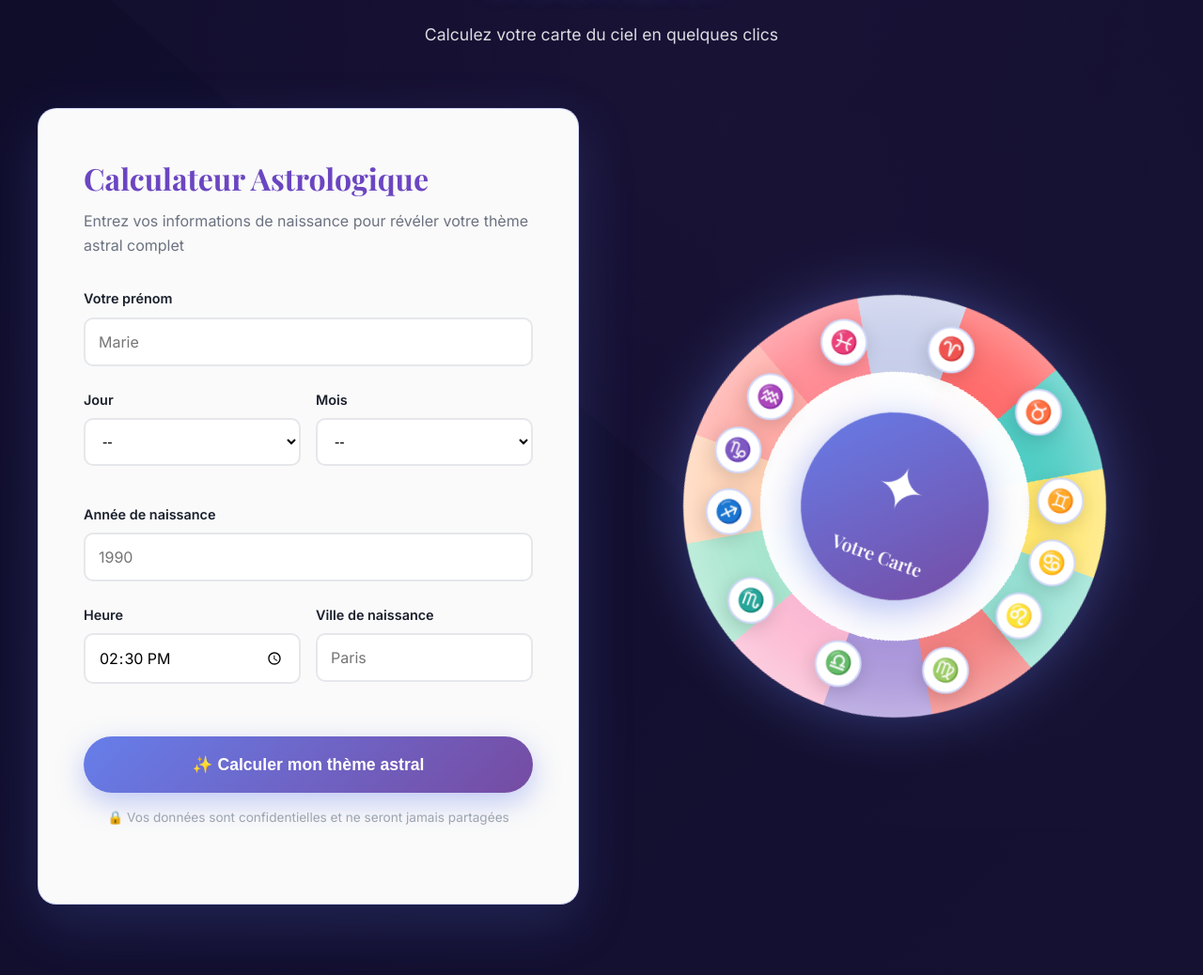
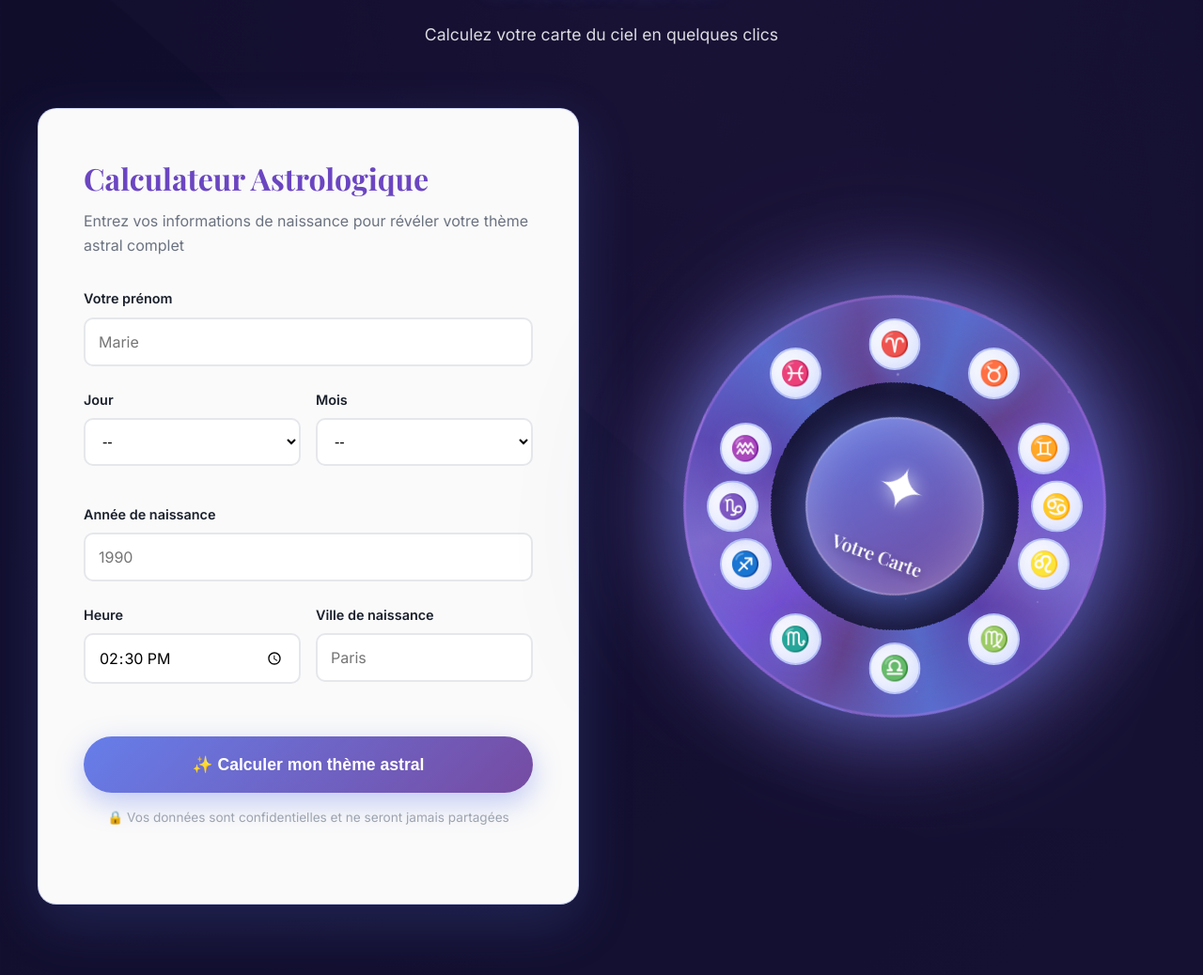
Before and after one commit to myphistone-boop/AGENT, a Python web app: template templates/therapeute/template_cosmique.html in a window 1280 px wide. Shown: the part 1030-2068 px from the top of the page at 94% size. Run offline with Jinja, Linux system fonts and the light colour scheme; the template is opened without the code that fills it, so the values that code supplies are empty.

Commit message:
feat: Redesign zodiac wheel with cosmic purple/blue theme
Complete redesign of the astrological calculator wheel to perfectly
match the site's cosmic theme:

**Visual Changes:**
- Replaced multicolor gradient with purple/blue cosmic palette
- Colors: #667eea, #764ba2, #8b5cf6, #9f7aea, #6b46c1 (site theme)
- Dark cosmic center: rgba(15, 12, 41, 0.95) matching site background
- Added starfield overlay with twinkling white stars on wheel
- Border with cosmic purple glow (rgba(159, 122, 234, 0.5))

**Animations:**
- Main wheel: 120s rotation + 4s pulsing glow effect
- Center: 3s breathing glow animation
- Signs container: 120s counter-rotation (signs stay upright)
- Starfield: 3s twinkle animation
- Hover effects on zodiac signs with scale + enhanced glow

**Styling:**
- Cosmic purple shadows with multiple layers
- Gradient backgrounds matching site's --gradient variable
- Enhanced borders with transparency for glass effect
- Center sphere with inset lighting effect
- White/light blue gradient on sign circles for contrast

**Result:**
Perfect visual harmony with the site's cosmic theme.
The wheel now looks like an authentic mystical artifact
instead of a generic colorful circle.

```diff
--- a/templates/therapeute/template_cosmique.html
+++ b/templates/therapeute/template_cosmique.html
@@ -1346,12 +1346,13 @@
             box-shadow: 0 15px 40px rgba(102, 126, 234, 0.5);
         }
 
-        /* Zodiac Wheel */
+        /* Zodiac Wheel - Cosmic Theme */
         .zodiac-wheel-container {
             position: relative;
             display: flex;
             align-items: center;
             justify-content: center;
+            padding: 2rem;
         }
 
         .zodiac-wheel {
@@ -1360,31 +1361,77 @@
             position: relative;
             border-radius: 50%;
             background:
-                radial-gradient(circle at center, rgba(255, 255, 255, 0.98) 0%, rgba(255, 255, 255, 0.98) 45%, transparent 45%),
+                radial-gradient(circle at center, rgba(15, 12, 41, 0.95) 0%, rgba(15, 12, 41, 0.95) 42%, transparent 42%),
                 conic-gradient(
                     from 0deg,
-                    #FF6B6B 0deg 30deg,
-                    #4ECDC4 30deg 60deg,
-                    #FFE66D 60deg 90deg,
-                    #95E1D3 90deg 120deg,
-                    #F38181 120deg 150deg,
-                    #AA96DA 150deg 180deg,
-                    #FCBAD3 180deg 210deg,
-                    #A8E6CF 210deg 240deg,
-                    #FFD3B6 240deg 270deg,
-                    #FFAAA5 270deg 300deg,
-                    #FF8B94 300deg 330deg,
-                    #C7CEEA 330deg 360deg
+                    rgba(102, 126, 234, 0.8) 0deg,
+                    rgba(118, 75, 162, 0.8) 30deg,
+                    rgba(139, 92, 246, 0.8) 60deg,
+                    rgba(159, 122, 234, 0.8) 90deg,
+                    rgba(107, 70, 193, 0.8) 120deg,
+                    rgba(102, 126, 234, 0.8) 150deg,
+                    rgba(118, 75, 162, 0.8) 180deg,
+                    rgba(139, 92, 246, 0.8) 210deg,
+                    rgba(159, 122, 234, 0.8) 240deg,
+                    rgba(107, 70, 193, 0.8) 270deg,
+                    rgba(102, 126, 234, 0.8) 300deg,
+                    rgba(118, 75, 162, 0.8) 330deg,
+                    rgba(102, 126, 234, 0.8) 360deg
                 );
             box-shadow:
-                0 0 60px rgba(102, 126, 234, 0.4),
-                inset 0 0 80px rgba(255, 255, 255, 0.5);
-            animation: rotate-wheel 120s linear infinite;
+                0 0 80px rgba(102, 126, 234, 0.6),
+                0 0 120px rgba(118, 75, 162, 0.4),
+                inset 0 0 60px rgba(102, 126, 234, 0.3);
+            border: 3px solid rgba(159, 122, 234, 0.5);
+            animation: rotate-wheel 120s linear infinite, cosmic-pulse 4s ease-in-out infinite;
+        }
+
+        /* Cosmic starfield overlay on wheel */
+        .zodiac-wheel::before {
+            content: '';
+            position: absolute;
+            top: 0;
+            left: 0;
+            width: 100%;
+            height: 100%;
+            border-radius: 50%;
+            background-image:
+                radial-gradient(2px 2px at 20% 30%, white, transparent),
+                radial-gradient(1px 1px at 60% 70%, rgba(224, 231, 255, 0.8), transparent),
+                radial-gradient(1px 1px at 50% 50%, white, transparent),
+                radial-gradient(2px 2px at 80% 10%, rgba(199, 210, 254, 0.8), transparent),
+                radial-gradient(1px 1px at 90% 60%, white, transparent),
+                radial-gradient(1px 1px at 15% 80%, rgba(224, 231, 255, 0.8), transparent),
+                radial-gradient(2px 2px at 40% 20%, white, transparent),
+                radial-gradient(1px 1px at 70% 90%, rgba(199, 210, 254, 0.8), transparent);
+            background-repeat: no-repeat;
+            opacity: 0.6;
+            animation: twinkle-wheel 3s ease-in-out infinite;
         }
 
         @keyframes rotate-wheel {
             from { transform: rotate(0deg); }
             to { transform: rotate(360deg); }
+        }
+
+        @keyframes cosmic-pulse {
+            0%, 100% {
+                box-shadow:
+                    0 0 80px rgba(102, 126, 234, 0.6),
+                    0 0 120px rgba(118, 75, 162, 0.4),
+                    inset 0 0 60px rgba(102, 126, 234, 0.3);
+            }
+            50% {
+                box-shadow:
+                    0 0 100px rgba(102, 126, 234, 0.8),
+                    0 0 150px rgba(118, 75, 162, 0.6),
+                    inset 0 0 80px rgba(102, 126, 234, 0.5);
+            }
+        }
+
+        @keyframes twinkle-wheel {
+            0%, 100% { opacity: 0.4; }
+            50% { opacity: 0.8; }
         }
 
         .zodiac-center {
@@ -1392,28 +1439,47 @@
             top: 50%;
             left: 50%;
             transform: translate(-50%, -50%);
-            width: 200px;
-            height: 200px;
-            background: var(--gradient);
+            width: 190px;
+            height: 190px;
+            background: linear-gradient(135deg, rgba(102, 126, 234, 0.95) 0%, rgba(118, 75, 162, 0.95) 100%);
             border-radius: 50%;
             display: flex;
             align-items: center;
             justify-content: center;
             flex-direction: column;
             color: white;
-            box-shadow: 0 10px 40px rgba(102, 126, 234, 0.5);
+            box-shadow:
+                0 10px 50px rgba(102, 126, 234, 0.7),
+                inset 0 0 40px rgba(255, 255, 255, 0.2);
+            border: 2px solid rgba(255, 255, 255, 0.3);
             z-index: 10;
+            animation: center-glow 3s ease-in-out infinite;
+        }
+
+        @keyframes center-glow {
+            0%, 100% {
+                box-shadow:
+                    0 10px 50px rgba(102, 126, 234, 0.7),
+                    inset 0 0 40px rgba(255, 255, 255, 0.2);
+            }
+            50% {
+                box-shadow:
+                    0 10px 70px rgba(102, 126, 234, 0.9),
+                    inset 0 0 60px rgba(255, 255, 255, 0.4);
+            }
         }
 
         .zodiac-center-icon {
             font-size: 4rem;
             margin-bottom: 0.5rem;
+            text-shadow: 0 0 20px rgba(255, 255, 255, 0.8);
         }
 
         .zodiac-center-text {
             font-family: 'Playfair Display', serif;
             font-size: 1.2rem;
             font-weight: 600;
+            text-shadow: 0 2px 10px rgba(0, 0, 0, 0.3);
         }
 
         .zodiac-signs {
@@ -1422,20 +1488,33 @@
             height: 100%;
             top: 0;
             left: 0;
+            animation: rotate-wheel 120s linear infinite reverse;
         }
 
         .zodiac-sign {
             position: absolute;
-            width: 50px;
-            height: 50px;
-            background: white;
+            width: 55px;
+            height: 55px;
+            background: linear-gradient(135deg, rgba(255, 255, 255, 0.98) 0%, rgba(224, 231, 255, 0.98) 100%);
             border-radius: 50%;
             display: flex;
             align-items: center;
             justify-content: center;
-            font-size: 1.5rem;
-            box-shadow: 0 5px 20px rgba(0, 0, 0, 0.15);
-            border: 2px solid rgba(102, 126, 234, 0.3);
+            font-size: 1.6rem;
+            box-shadow:
+                0 5px 25px rgba(102, 126, 234, 0.4),
+                0 0 15px rgba(118, 75, 162, 0.3),
+                inset 0 0 10px rgba(102, 126, 234, 0.1);
+            border: 2px solid rgba(102, 126, 234, 0.4);
+            transition: all 0.3s;
+        }
+
+        .zodiac-sign:hover {
+            transform: scale(1.15);
+            box-shadow:
+                0 8px 35px rgba(102, 126, 234, 0.6),
+                0 0 25px rgba(118, 75, 162, 0.5);
+            border-color: rgba(159, 122, 234, 0.8);
         }
 
         /* Position each sign around the wheel */
```
